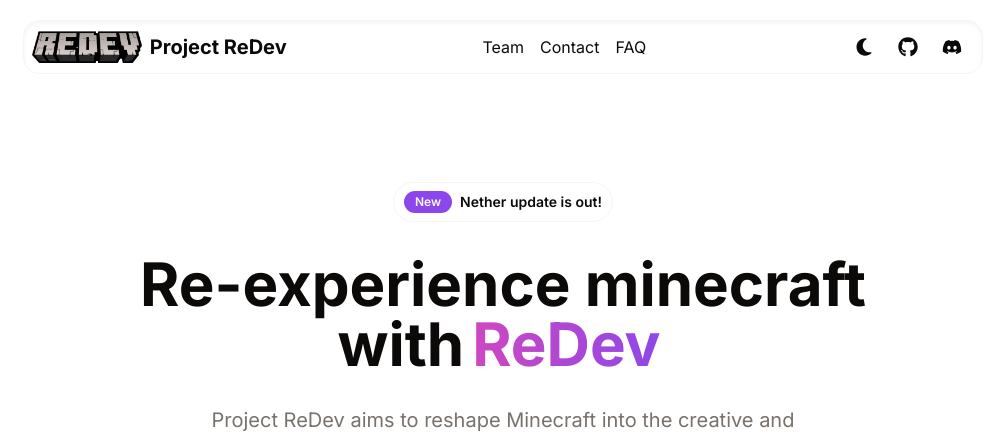
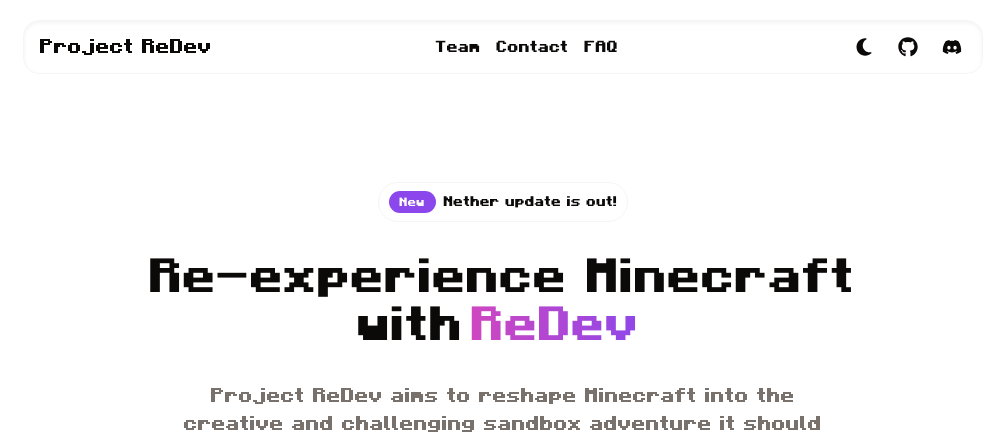
Before and after one commit to Project-Redev/redev-website, a Next.js app: page / in a window 1280 px wide. Shown: the top 434 px of the page, without its empty margins (137-1130 px from the left). Built offline with nearby package versions, Linux system fonts and the light colour scheme.

Commit message:
feat: fonts etc

```diff
--- a/app/layout.tsx
+++ b/app/layout.tsx
@@ -1,11 +1,19 @@
 import type { Metadata } from "next";
-import { Inter } from "next/font/google";
+import {
+  Inter,
+  Press_Start_2P,
+  Roboto,
+  Roboto_Condensed,
+  VT323,
+} from "next/font/google";
 import "./globals.css";
 import { Navbar } from "@/components/layout/navbar";
 import { ThemeProvider } from "@/components/layout/theme-provider";
 import { cn } from "@/lib/utils";
+import localFont from "next/font/local";
 import type React from "react";
-const inter = Inter({ subsets: ["latin"] });
+
+const inter = localFont({ src: "./mc.otf" });
 
 export const metadata: Metadata = {
   title: "Shadcn - Landing template",
--- a/components/atoms/logo.tsx
+++ b/components/atoms/logo.tsx
@@ -5,10 +5,10 @@
 export const Logo = () => {
   return (
     <div className="col-span-full xl:col-span-2">
-      <Link href="#" className="flex font-bold items-center">
-        <img src={"/logo.png"} alt="logo" className="mr-2 h-8" />
+      <Link href="#" className="flex font-semibold items-center">
+        {/*<img src={"/logo.png"} alt="logo" className="mr-2 h-8" />*/}
 
-        <h3 className="text-xl">{NAME}</h3>
+        <h3 className="text-xl ml-2">{NAME}</h3>
       </Link>
     </div>
   );
--- a/components/layout/sections/contact.tsx
+++ b/components/layout/sections/contact.tsx
@@ -1,14 +1,11 @@
 "use client";
+import { Button } from "@/components/ui/button";
 import {
   Card,
   CardContent,
   CardFooter,
   CardHeader,
 } from "@/components/ui/card";
-import { Building2, Clock, Mail, Phone } from "lucide-react";
-import { useForm } from "react-hook-form";
-import { z } from "zod";
-import { zodResolver } from "@hookform/resolvers/zod";
 import {
   Form,
   FormControl,
@@ -18,7 +15,6 @@
   FormMessage,
 } from "@/components/ui/form";
 import { Input } from "@/components/ui/input";
-import { Button } from "@/components/ui/button";
 import {
   Select,
   SelectContent,
@@ -27,6 +23,9 @@
   SelectValue,
 } from "@/components/ui/select";
 import { Textarea } from "@/components/ui/textarea";
+import { zodResolver } from "@hookform/resolvers/zod";
+import { useForm } from "react-hook-form";
+import { z } from "zod";
 
 const formSchema = z.object({
   firstName: z.string().min(2).max(255),
@@ -90,7 +89,7 @@
                       <FormItem className="w-full">
                         <FormLabel>First Name</FormLabel>
                         <FormControl>
-                          <Input placeholder="Leopoldo" {...field} />
+                          <Input placeholder="Johnny" {...field} />
                         </FormControl>
                         <FormMessage />
                       </FormItem>
@@ -103,7 +102,7 @@
                       <FormItem className="w-full">
                         <FormLabel>Last Name</FormLabel>
                         <FormControl>
-                          <Input placeholder="Miranda" {...field} />
+                          <Input placeholder="Silverhand" {...field} />
                         </FormControl>
                         <FormMessage />
                       </FormItem>
@@ -121,7 +120,7 @@
                         <FormControl>
                           <Input
                             type="email"
-                            placeholder="leomirandadev@gmail.com"
+                            placeholder="johnny@gmail.com"
                             {...field}
                           />
                         </FormControl>
@@ -148,19 +147,9 @@
                             </SelectTrigger>
                           </FormControl>
                           <SelectContent>
-                            <SelectItem value="Web Development">
-                              Web Development
-                            </SelectItem>
-                            <SelectItem value="Mobile Development">
-                              Mobile Development
-                            </SelectItem>
-                            <SelectItem value="Figma Design">
-                              Figma Design
-                            </SelectItem>
-                            <SelectItem value="REST API">REST API</SelectItem>
-                            <SelectItem value="FullStack Project">
-                              FullStack Project
-                            </SelectItem>
+                            <SelectItem value="Minecraft">Minecraft</SelectItem>
+                            <SelectItem value="Website">Website</SelectItem>
+                            <SelectItem value="Business">Business</SelectItem>
                           </SelectContent>
                         </Select>
                         <FormMessage />
@@ -196,7 +185,7 @@
             </Form>
           </CardContent>
 
-          <CardFooter></CardFooter>
+          <CardFooter />
         </Card>
       </section>
     </section>
--- a/components/layout/sections/footer.tsx
+++ b/components/layout/sections/footer.tsx
@@ -68,7 +68,7 @@
 
             <div>
               <Link href="#" className="opacity-60 hover:opacity-100">
-                Dribbble
+                Youtube
               </Link>
             </div>
           </div>
--- a/components/layout/sections/hero.tsx
+++ b/components/layout/sections/hero.tsx
@@ -40,9 +40,9 @@
             <span> Nether update is out! </span>
           </Badge>
 
-          <div className="max-w-screen-md mx-auto text-center text-4xl md:text-6xl font-bold">
+          <div className="max-w-screen-md mx-auto text-center text-3xl md:text-5xl">
             <h1>
-              Re-experience minecraft with
+              Re-experience Minecraft with
               <span className="text-transparent px-2 bg-gradient-to-r from-[#D247BF] to-primary bg-clip-text">
                 ReDev
               </span>
```
Also changed, not shown: app/font.ttf (added), app/mc.otf (added).
